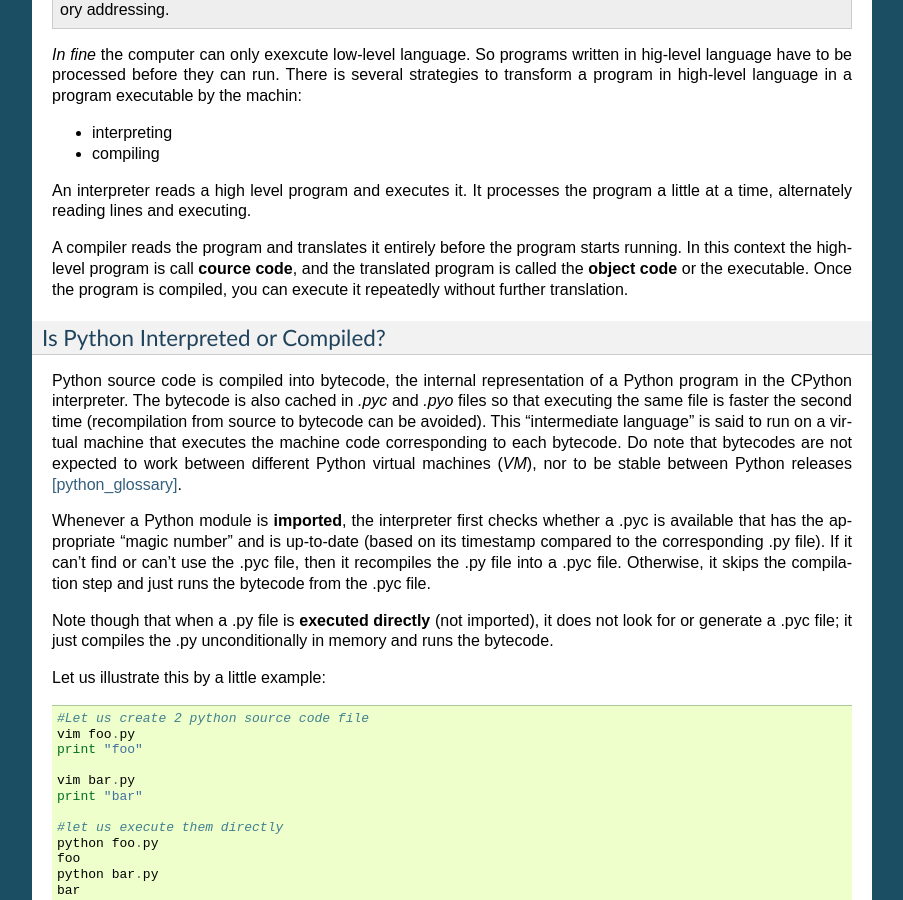
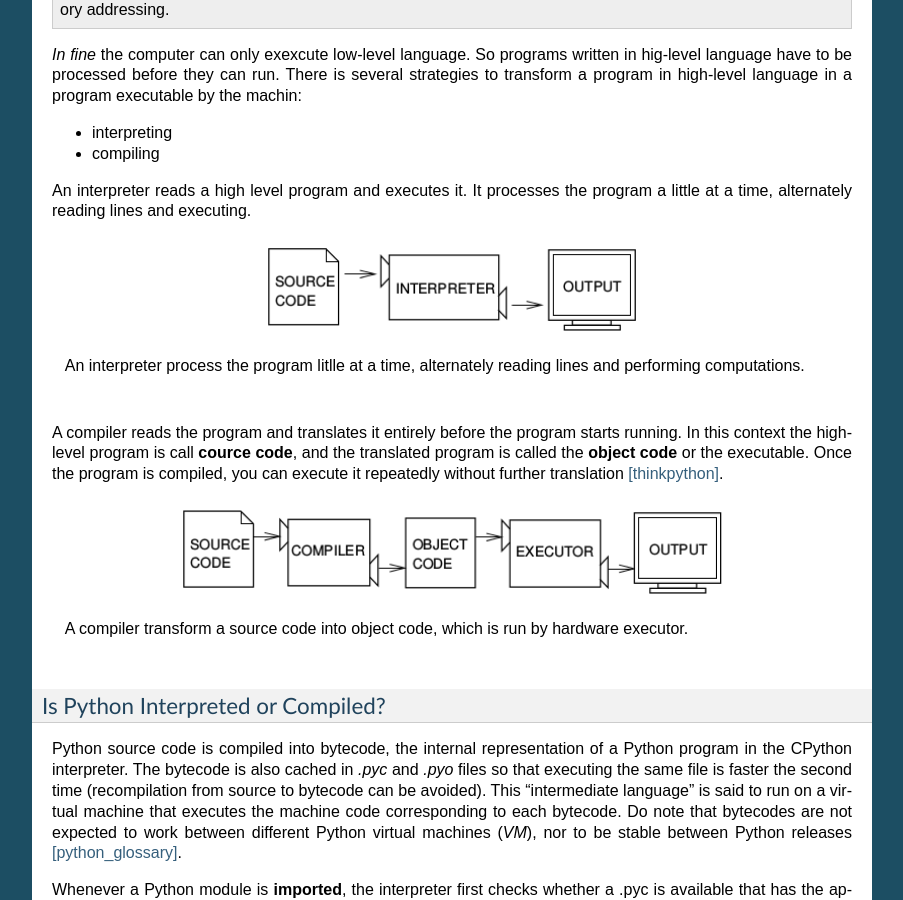
Before and after one commit to C3BI-pasteur-fr/python-course-1, a Sphinx documentation site: the page built from source/Introduction.rst, in a window 1280 px wide and 900 px high, scrolled down 2826 px. Shown: the whole window, without its empty margins (198-1101 px from the left). Built offline with Sphinx 7.4.7, drawn with Linux system fonts in a browser that asks for light colours; some of the changed text lies outside the part shown.

Commit message:
add figures into  high low level language section

```diff
--- a/source/Introduction.rst
+++ b/source/Introduction.rst
@@ -146,15 +146,30 @@ There is several strategies to transform a program in high-level language in a p
 
 * interpreting
 * compiling
+
 An interpreter reads a high level program and executes it. It processes the program a little at a time, alternately reading lines and executing.
 
-.. figure::
+.. figure:: ../figs/interpret.png
+    :height: 85px
+    :align: center
+    :alt: interpreting work stream
+    :figclass: align-center
+
+    An interpreter process the program litlle at a time, alternately reading lines and performing computations.
 
 A compiler reads the program and translates it entirely before the program starts running. In this context the high-level program is call **cource code**,
 and the translated program is called the **object code** or the executable. Once the program is compiled, you can execute it  repeatedly without
-further translation.
+further translation [thinkpython]_.
 
-.. figure::
+.. figure::  ../figs/compile.png
+    :height: 85px
+    :align: center
+    :alt: compiling work stream
+    :figclass: align-center
+
+    A compiler transform a source code into object code, which is run by hardware executor.
+
+
 
 Is Python Interpreted or Compiled?
 ----------------------------------
@@ -235,7 +250,13 @@ of otherwise interpreted code [python_2012]_.
 
 
 
-.. figure::
+.. figure:: ../figs/byte_code.png
+    :height: 85px
+    :align: center
+    :alt: bytecode work stream
+    :figclass: align-center
+
+    The actual Python code is compiled into Python bytecode. The bytecode is interpreted.
 
 
 Formal and natural language
@@ -314,3 +335,5 @@ References
    https://mail.python.org/pipermail/python-list/2012-June/625578.html
 
 .. [python_glossary] https://docs.python.org/2.7/glossary.html
+
+.. [thinkpython] http://www.greenteapress.com/thinkpython/
```
Also changed, not shown: figs/byte_code.png (added), figs/compile.png (added), figs/interpret.png (added), 1 other file.
